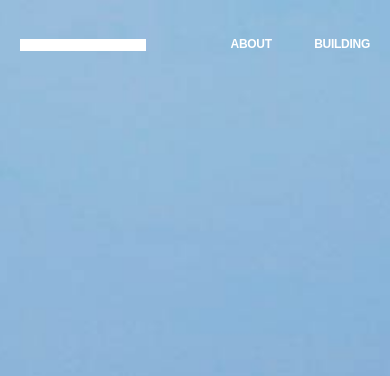
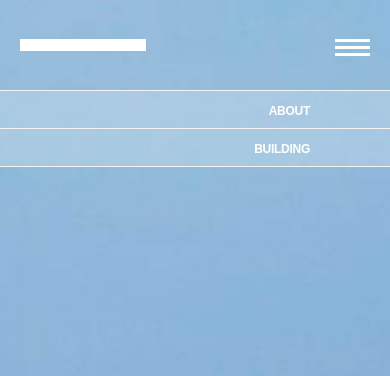
Before and after one commit to senordelaflor/bethel-test-project, a website: page index.html in a window 390 px wide. Shown: the top 376 px of the page. Drawn offline with Linux system fonts and the light colour scheme.

Commit message:
added mobile styling for menu

```diff
--- a/index.html
+++ b/index.html
@@ -18,9 +18,14 @@
         <div class="menu__container">
             <div class="logo"></div>
             <nav>
+                <div class="menu__mobile">
+                    <a href="#" id="menu__hamburger"></a>
+                </div>
                 <ul>
                     <li>
                         <a href="#about">about</a>
+                    </li>
+                    <li>
                         <a href="#call-to-action">building</a>
                     </li>
                 </ul>
--- a/sass/sections/_navigation.scss
+++ b/sass/sections/_navigation.scss
@@ -1,13 +1,38 @@
 nav {
   z-index: 1;
-  margin-left: auto;
+  position: absolute;
+  right: 0;
+  top: 0;
+  width: 100%;
   @include mq($breakpoint-medium) {
-
+    position: initial;
+    margin-left: auto;
   }
 }
 
-a {
-  nav & {
+ul {
+  padding-top: 90px;
+  text-align: right;
+  @include mq($breakpoint-medium) {
+    display: flex;
+    justify-content: flex-end;
+    padding: 0;
+  }
+}
+
+li {
+  padding: 5px 80px 5px 0;
+  background: rgba(255,255,255,0.2);
+  border-bottom: 1px solid $light-tan;
+  &:first-child{
+    @include mq($breakpoint-medium, max) {
+      border-top: 1px solid $light-tan;
+    }
+  }
+  @include mq($breakpoint-medium) {
+    background: none;
+    border: none;
+    padding: 0;
     margin: 0 19px;
     &:first-child {
       margin-left: 0;
@@ -17,3 +42,19 @@ a {
     }
   }
 }
+
+.menu__mobile {
+  @include mq($breakpoint-medium) {
+    display: none;
+  }
+}
+
+#menu__hamburger {
+  border-bottom: 10.5px double $white;
+  border-top: 3.5px solid $white;
+  height: 3.5px;
+  width: 35px;
+  position: absolute;
+  top: 39px;
+  right: 20px;
+}
```
Also changed, not shown: css/bethel.css.
